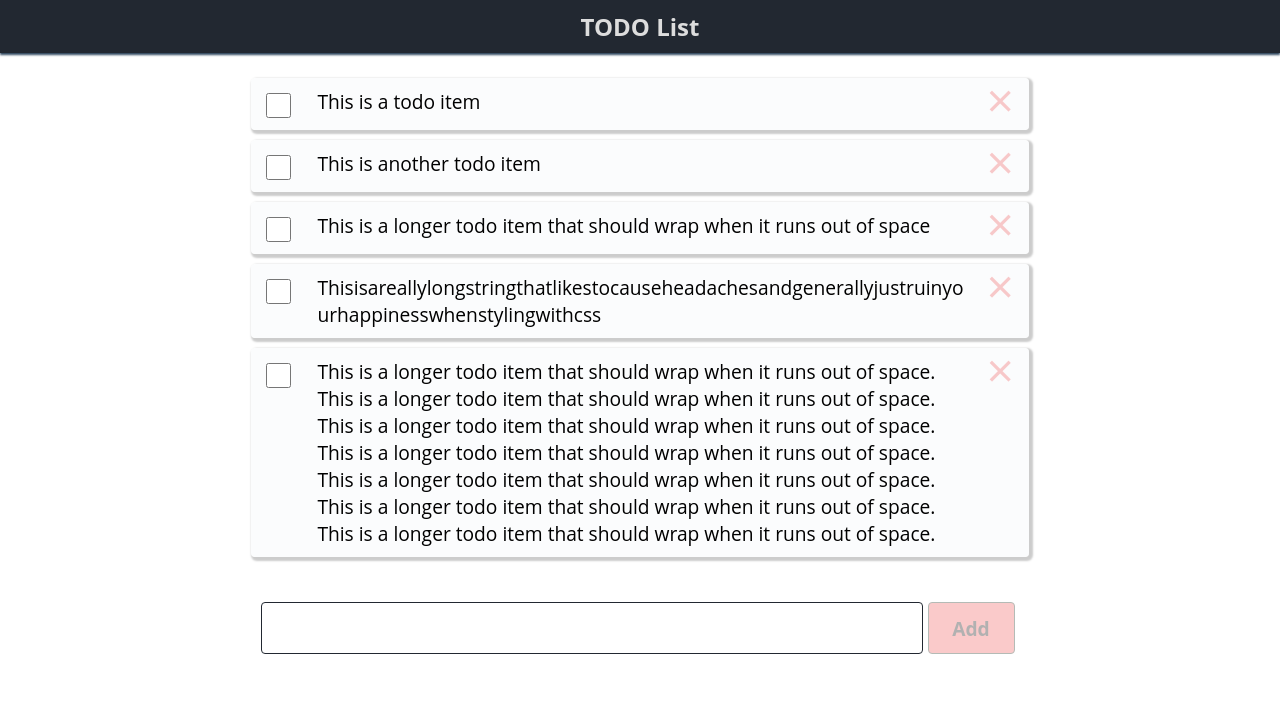
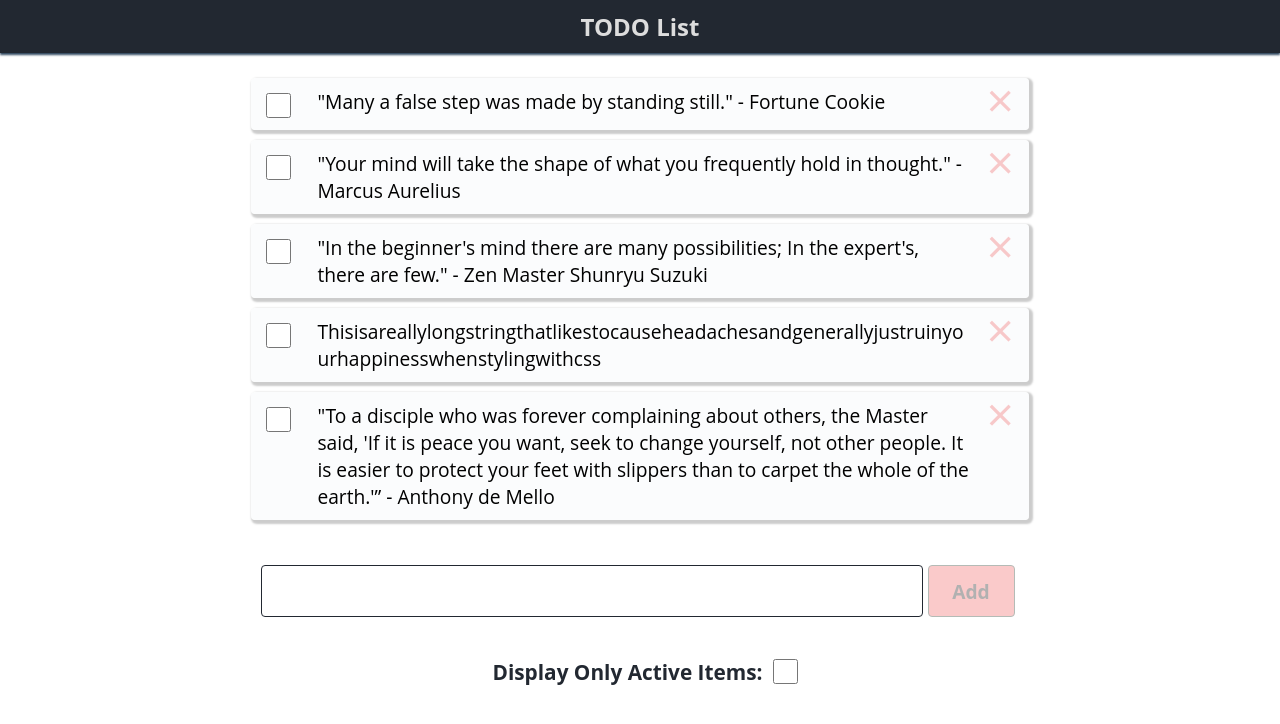
Before and after one commit to alexpeterhall/todo-app, a React (Create React App) app: page / in a window 1280 px wide. Shown: the top 724 px of the page. Built offline with nearby package versions, Linux system fonts and the light colour scheme.

Commit message:
Adds toggle to filter out completed tasks

```diff
--- a/package.json
+++ b/package.json
@@ -10,6 +10,7 @@
     "react": "^17.0.1",
     "react-dom": "^17.0.1",
     "react-scripts": "4.0.1",
+    "react-transition-group": "^1.2.1",
     "typescript": "^4.1.3",
     "web-vitals": "^0.2.4"
   },
--- /dev/null
+++ b/src/components/Todo/ListControls/FilterList/FilterList.js
@@ -0,0 +1,17 @@
+import React from 'react';
+import classes from './FilterList.module.css';
+
+const FilterList = (props) => {
+  return (
+    <div className={classes.Filter}>
+      <p>Display Only Active Items:</p>
+      <input
+        className={classes.Checkbox}
+        type='checkbox'
+        onClick={props.clicked}
+      />
+    </div>
+  );
+};
+
+export default FilterList;
--- /dev/null
+++ b/src/components/Todo/ListControls/FilterList/FilterList.module.css
@@ -0,0 +1,19 @@
+.Filter {
+  display: flex;
+  flex-flow: row;
+  justify-content: center;
+  align-items: center;
+}
+
+.Filter p {
+  color: #222831;
+  font-size: 1.3em;
+  font-weight: bold;
+  padding: 0px 10px;
+}
+
+.Checkbox {
+  margin: 0;
+  height: 25px;
+  min-width: 25px;
+}
--- a/src/components/Todo/ListControls/ListControls.js
+++ b/src/components/Todo/ListControls/ListControls.js
@@ -1,18 +1,22 @@
-import React from 'react';
+import React, { Fragment } from 'react';
 import classes from './ListControls.module.css';
 import AddButton from '../../UI/Buttons/AddButton';
+import FilterList from './FilterList/FilterList';
 
-const listControls = (props) => {
+const ListControls = (props) => {
   return (
+    <Fragment>
       <div className={classes.Controls}>
         <input
           type='text'
           value={props.inputValue}
           onChange={(event) => props.changed(event)}
-      ></input>
+        />
         <AddButton addItem={props.addItem} inputValue={props.inputValue} />
       </div>
+      <FilterList clicked={() => props.clicked()} />
+    </Fragment>
   );
 };
 
-export default listControls;
+export default ListControls;
--- a/src/components/Todo/ListControls/ListControls.module.css
+++ b/src/components/Todo/ListControls/ListControls.module.css
@@ -1,6 +1,7 @@
 .Controls {
   display: flex;
   flex-flow: column;
+  flex-wrap: wrap;
   align-items: center;
   font-weight: bold;
   padding: 10px 0;
--- a/src/components/Todo/ListItems/ListItem/ListItem.js
+++ b/src/components/Todo/ListItems/ListItem/ListItem.js
@@ -2,13 +2,18 @@ import React from 'react';
 import classes from './ListItem.module.css';
 import CloseButton from '../../../UI/Buttons/CloseButton';
 
-const listItem = (props) => (
-  <div
-    className={
-      props.complete ? [classes.Complete, classes.Item].join(' ') : classes.Item
+const ListItem = (props) => {
+  let itemStyle = null;
+  if (props.complete && props.activeOnly) {
+    itemStyle = [classes.Hidden, classes.Item].join(' ');
+  } else if (props.complete) {
+    itemStyle = [classes.Complete, classes.Item].join(' ');
+  } else {
+    itemStyle = classes.Item;
   }
-    key={props.id}
-  >
+
+  return (
+    <div key={props.id} className={itemStyle}>
       <input
         className={classes.Checkbox}
         type='checkbox'
@@ -19,5 +24,6 @@ const listItem = (props) => (
       <CloseButton deleteItem={props.deleteItem} />
     </div>
   );
+};
 
-export default listItem;
+export default ListItem;
--- a/src/components/Todo/ListItems/ListItem/ListItem.module.css
+++ b/src/components/Todo/ListItems/ListItem/ListItem.module.css
@@ -10,6 +10,7 @@
   box-shadow: 2px 2px 2px 2px #ccc;
   background-color: rgba(247, 249, 250, 0.45);
   border-radius: 4px;
+  transition: all .5s ease;
 }
 
 .Item:hover {
@@ -36,10 +37,16 @@
   background-color: #bbbfca;
   opacity: 0.3;
 }
+
 .Complete:hover {
   background-color: rgba(6, 6, 6, 0.45);
   box-shadow: 2px 2px 2px 2px #30475e;
 }
+
+.Hidden {
+  display: none;
+}
+
 
 @media (min-width: 500px) {
   .Item {
--- a/src/components/Todo/ListItems/ListItems.js
+++ b/src/components/Todo/ListItems/ListItems.js
@@ -2,7 +2,7 @@ import React from 'react';
 import ListItem from './ListItem/ListItem';
 import classes from './ListItems.module.css';
 
-const listItems = (props) => {
+const ListItems = (props) => {
   return (
     <div className={classes.List}>
       {props.items.map((item, index) => (
@@ -10,13 +10,14 @@ const listItems = (props) => {
           id={item.id}
           key={item.id}
           name={item.name}
+          complete={item.complete}
+          activeOnly={props.activeOnly}
           deleteItem={() => props.deleteItem(index)}
           toggleCompletion={() => props.toggleCompletion(item.id)}
-          complete={item.complete}
         />
       ))}
     </div>
   );
 };
 
-export default listItems;
+export default ListItems;
--- a/src/containers/Todo.js
+++ b/src/containers/Todo.js
@@ -8,13 +8,23 @@ class Todo extends Component {
     super(props);
     this.state = {
       items: [
-        { id: 0, complete: false, name: 'This is a todo item' },
-        { id: 1, complete: false, name: 'This is another todo item' },
+        {
+          id: 0,
+          complete: false,
+          name:
+            '"Many a false step was made by standing still." - Fortune Cookie',
+        },
+        {
+          id: 1,
+          complete: false,
+          name:
+            '"Your mind will take the shape of what you frequently hold in thought." - Marcus Aurelius',
+        },
         {
           id: 2,
           complete: false,
           name:
-            'This is a longer todo item that should wrap when it runs out of space',
+            '"In the beginner\'s mind there are many possibilities; In the expert\'s, there are few." - Zen Master Shunryu Suzuki',
         },
         {
           id: 3,
@@ -26,10 +36,11 @@ class Todo extends Component {
           id: 4,
           complete: false,
           name:
-            'This is a longer todo item that should wrap when it runs out of space. This is a longer todo item that should wrap when it runs out of space. This is a longer todo item that should wrap when it runs out of space. This is a longer todo item that should wrap when it runs out of space. This is a longer todo item that should wrap when it runs out of space. This is a longer todo item that should wrap when it runs out of space. This is a longer todo item that should wrap when it runs out of space.',
+            "\"To a disciple who was forever complaining about others, the Master said, 'If it is peace you want, seek to change yourself, not other people. It is easier to protect your feet with slippers than to carpet the whole of the earth.'” - Anthony de Mello",
         },
       ],
       newInputItem: '',
+      filterActiveOnly: false,
     };
   }
 
@@ -63,6 +74,12 @@ class Todo extends Component {
     this.setState({ items: itemsCopy });
   };
 
+  toggleFilterHandler = () => {
+    this.setState((prevState) => {
+      return { filterActiveOnly: !prevState.filterActiveOnly };
+    });
+  };
+
   render() {
     return (
       <div className={classes.Todo}>
@@ -71,11 +88,13 @@ class Todo extends Component {
           items={this.state.items}
           deleteItem={this.deleteItemHandler}
           toggleCompletion={this.toggleCompletionHandler}
+          activeOnly={this.state.filterActiveOnly}
         />
         <ListControls
           inputValue={this.state.newInputItem}
           changed={this.inputChangedHandler}
           addItem={this.addItemHandler}
+          clicked={this.toggleFilterHandler}
         />
       </div>
     );
```
Also changed, not shown: 1 other file (tests, documents, lock files or other folders). Lines whose indentation alone changed are shown as unchanged.
